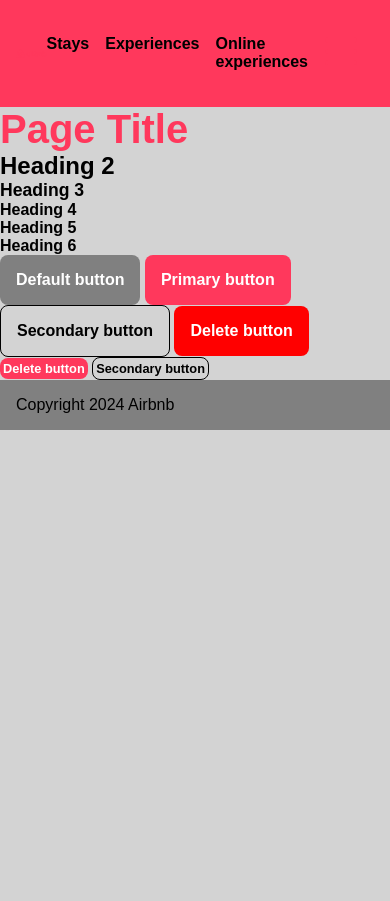
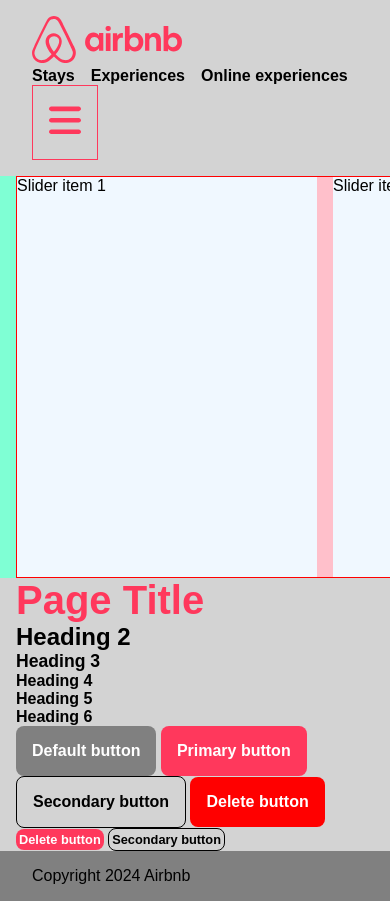
Before and after one commit to pcruz01-su/ist363-airbnb, a website: page index.html in a window 390 px wide. Before the commit the page ends 844 px from the top, so only its background shows below. Drawn offline with Linux system fonts and the light colour scheme; no server answers.

Commit message:
Attendance 03/07/2024: Responsive design/sliders

```diff
--- a/index.html
+++ b/index.html
@@ -8,6 +8,7 @@
   </head>
   <body>
     <header>
+      <div class="container">
         <svg
           class="logo"
           version="1.1"
@@ -88,12 +89,27 @@
             />
           </svg>
         </button>
+      </div>
     </header>
     <div class="overlay" id="mobileMenu">
       <button id="closeBtn">Close menu</button>
       Mobile menu content goes here.
     </div>
     <main>
+      <section class="slider">
+        <div class="slider_container">
+          <div class="slider_grid">
+            <article class="slider_item">Slider item 1</article>
+            <article class="slider_item">Slider item 2</article>
+            <article class="slider_item">Slider item 3</article>
+            <article class="slider_item">Slider item 4</article>
+            <article class="slider_item">Slider item 5</article>
+            <article class="slider_item">Slider item 6</article>
+          </div>
+        </div>
+      </section>
+
+      <div class="container">
         <h1 class="heading heading--1">Page Title</h1>
         <h2 class="heading heading--2">Heading 2</h2>
         <h3 class="heading heading--3">Heading 3</h3>
@@ -106,10 +122,12 @@
         <a class="btn btn--delete" href="">Delete button</a>
         <a class="btn btn--primary btn--small" href="">Delete button</a>
         <a class="btn btn--secondary btn--small" href="">Secondary button</a>
-
+      </div>
       <div id="content"></div>
     </main>
-    <footer>Copyright 2024 Airbnb</footer>
+    <footer class="footer">
+      <div class="container">Copyright 2024 Airbnb</div>
+    </footer>
     <script src="js/main.js"></script>
     <script src="js/filter-exercises.js"></script>
   </body>
--- a/js/main.js
+++ b/js/main.js
@@ -17,15 +17,18 @@ closeBtn.addEventListener('click', () => {
 const displayCategory = (category, properties) => {
   // console.log({category});
   const sectionElement = document.createElement('section');
-  sectionElement.classList.add('category');
+  sectionElement.classList.add('slider');
 
   const containerDiv = document.createElement('div');
-  containerDiv.classList.add('container');
+  containerDiv.classList.add('slider_container');
 
-  const sectionTitle = document.createElement('h2');
-  sectionTitle.textContent = category.label.plural;
+  const sliderGrid = document.createElement('div');
+  sliderGrid.classList.add('slider_grid');
 
-  containerDiv.appendChild(sectionTitle);
+  //const sectionTitle = document.createElement('h2');
+  //sectionTitle.textContent = category.label.plural;
+
+  //containerDiv.appendChild(sectionTitle);
 
   // document.body.appendChild(sectionElement);
 
@@ -38,7 +41,7 @@ const displayCategory = (category, properties) => {
   // console.log({filteredProperties});
   filteredProperties.forEach((property) => {
     const articleElement = document.createElement('article');
-    articleElement.classList.add('property');
+    articleElement.classList.add('slider_item');
 
     const propertyHtml = `
     <h3 class="property--title">${property.name}</h3>
@@ -46,11 +49,13 @@ const displayCategory = (category, properties) => {
     <p class="property--price">${property.price}</p>
     `;
     articleElement.innerHTML = propertyHtml;
-    containerDiv.appendChild(articleElement);
+
+    sliderGrid.appendChild(articleElement);
     // const propertyTitle= document.createElement('h3');
     // propertyTitle.classList.add('property--title');
   });
   // 2. loop and append properties
+  containerDiv.appendChild(sliderGrid);
   sectionElement.appendChild(containerDiv);
   contentDiv.appendChild(sectionElement);
 }; // end of displayCategory
--- a/sass/components/_index.scss
+++ b/sass/components/_index.scss
@@ -5,3 +5,4 @@
 @use './nav';
 @use './overlay';
 @use './room';
+@use './slider';
--- /dev/null
+++ b/sass/components/_slider.scss
@@ -0,0 +1,32 @@
+@use '../abstracts/mixins';
+
+.slider {
+  background-color: lightblue;
+  &_container {
+    background-color: aquamarine;
+    overflow-x: scroll;
+    padding-left: 1rem;
+    @include mixins.breakpoint(tablet) {
+      padding-left: calc((100% - 700px) / 2);
+    }
+    @include mixins.breakpoint(laptop) {
+      padding-left: calc((100% - 1024px) / 2);
+    }
+    @include mixins.breakpoint(desktop) {
+      padding-left: calc((100% - 1140px) / 2);
+    }
+  }
+  &_grid {
+    background-color: pink;
+    border: 1px solid red;
+    display: grid;
+    grid-template-columns: repeat(auto-fill, 300px);
+    gap: 1rem;
+    grid-auto-flow: column;
+  }
+  &_item {
+    background-color: aliceblue;
+    width: 300px;
+    height: 400px;
+  }
+}
--- a/sass/layout/_footer.scss
+++ b/sass/layout/_footer.scss
@@ -1,4 +1,5 @@
-footer {
+.footer {
   background-color: gray;
   padding: 1rem;
+
 }
--- a/sass/layout/_header.scss
+++ b/sass/layout/_header.scss
@@ -1,7 +1,6 @@
 @use '../abstracts/vars';
 
 header {
-  background-color: vars.$color_primary;
   padding: 1rem; /*rem = 2 times the root font size for accesibility reasons*/ /* top, right, bottom , left*/
   display: flex;
   justify-content: space-between;
```
Also changed, not shown: css/style.css, 1 other file. Lines whose indentation alone changed are shown as unchanged.
